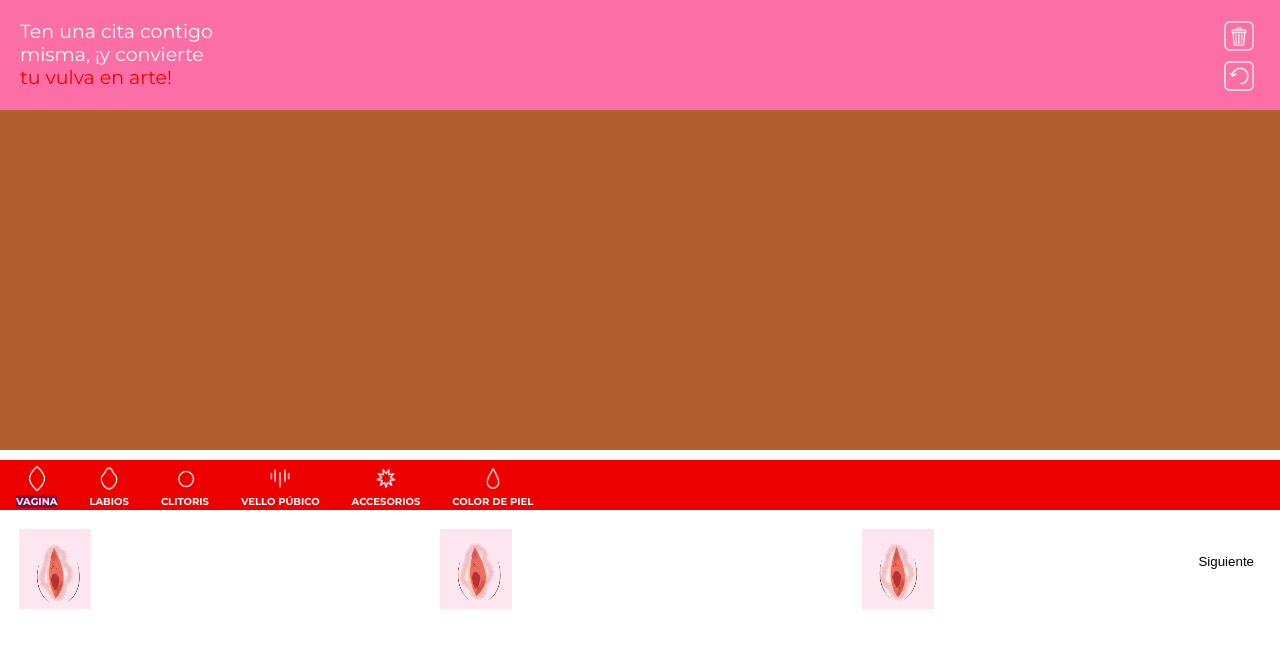
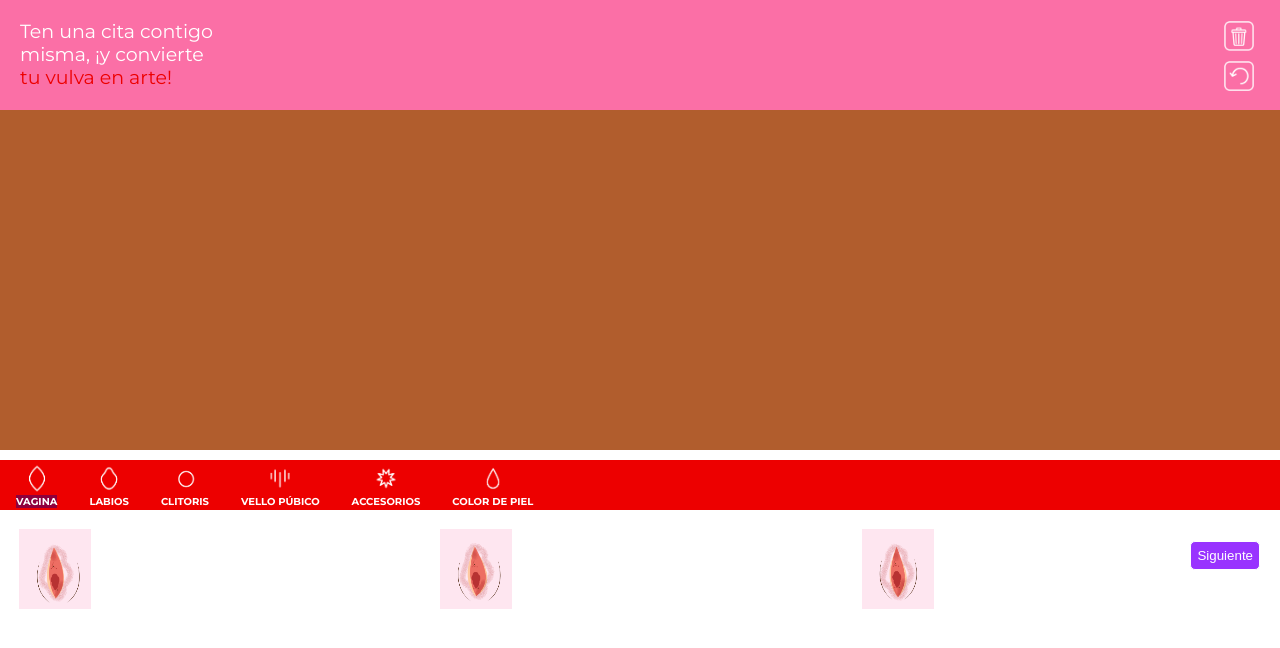
Before and after one commit to cryptodev6/vulvatar-builder, an Angular app: page /image-builder in a window 1280 px wide. Shown: the top 648 px of the page. Built offline with nearby package versions, Linux system fonts and the light colour scheme.

Commit message:
styles finished

```diff
--- a/src/app/image-builder/image-builder.component.html
+++ b/src/app/image-builder/image-builder.component.html
@@ -9,10 +9,10 @@
       <button id="reset-button" (click)="reset()">
         <img class="icono" src="assets/iconos_builder/iconos/bote_basura.png">
       </button>
-      <button id="return-button" (click)="returnImage()" class="return-button">
+      <button id="return-button" (click)="returnImage()">
         <img class="icono" src="assets/iconos_builder/iconos/rehacer.png">
       </button>
-      <button id="save-button" (click)="saveImage()" class="return-button">
+      <button id="save-button" (click)="saveImage()">
         Siguiente
       </button>
     </div>
--- a/src/app/image-builder/image-builder.component.scss
+++ b/src/app/image-builder/image-builder.component.scss
@@ -134,7 +134,11 @@
   right: 20px;
   cursor: pointer;
   background-color: transparent;
-  border: 0px;
+  border: 1px solid #fff;
+  background-color: #9933ff;
+  border-radius: 5px;
+  color: #fFF;
+  padding: 6px;
 }
 
 #save-button:hover {
```
